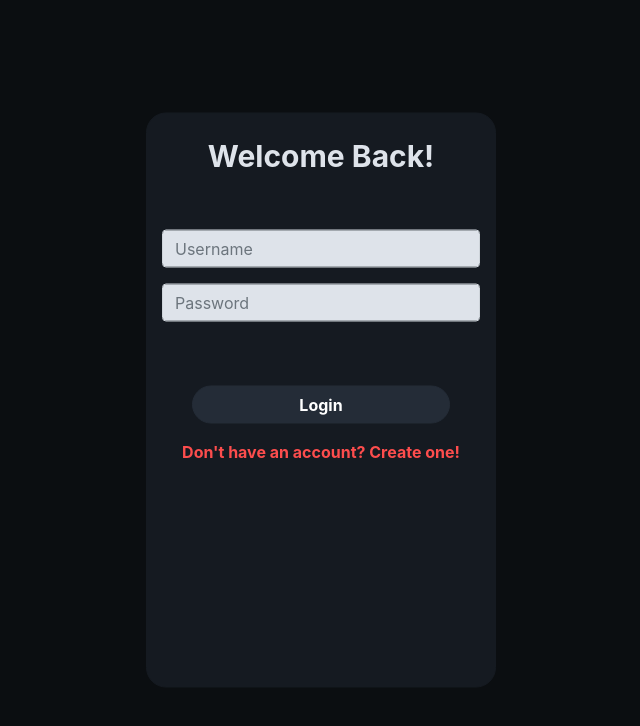
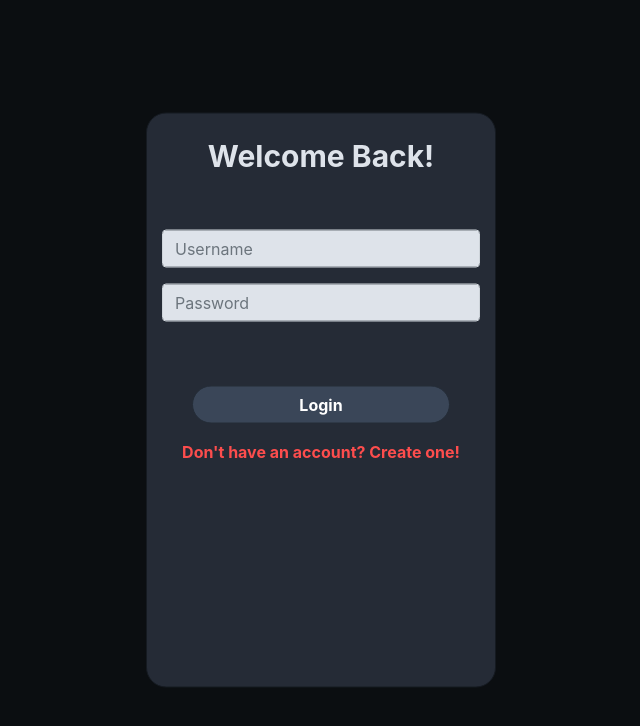
Before and after one commit to Jonathan204/SyncStream, a React (Create React App) app in the folder client/: page / in a window 1280 px wide. Shown: the top 726 px of the page, without its empty margins (319-959 px from the left). Built offline with nearby package versions, Linux system fonts and the light colour scheme; no server answers.

Commit message:
colour adjustments for better visibility

```diff
--- a/client/src/components/Account/styles.css
+++ b/client/src/components/Account/styles.css
@@ -22,18 +22,18 @@
   margin-left: 30px;
   margin-right: 30px;
   font-weight: bold;
-  background-color: #242c37;
+  background-color: #3a4658;
   border-color: #242c37;
 }
 
 .submit-button:hover {
-  background-color: #323d4d;
-  border-color: #323d4d;
+  background-color: #4d5d75;
+  border-color: #4d5d75;
 }
 
 .submit-button:focus:hover {
-  background-color: #323d4d !important;
-  border-color: #323d4d !important;
+  background-color: #4d5d75;
+  border-color: #4d5d75;
 }
 
 .submit-button:disabled {
@@ -46,6 +46,9 @@
   border-color: #242c37 !important;
 }
 
+/*
+  background-color: #151a21;
+  */
 .account-window {
   height: 575px;
   width: 350px;
@@ -54,7 +57,7 @@
   align-items: center;
   border-radius: 20px;
   border-color: #151a21 !important;
-  background-color: #151a21;
+  background-color: #252b36;
   color: #dee3ea;
   margin: 0;
   position: absolute;
--- a/client/src/components/Map/InfoWindow/styles.css
+++ b/client/src/components/Map/InfoWindow/styles.css
@@ -36,7 +36,7 @@
   position: relative;
   width: 100%;
   background-color: white;
-  box-shadow: 0px 0px 7px 2px rgba(0, 0, 0, 0.3);
+  border-radius: 10px;
   padding: 8px;
   font-size: 12px;
 }
--- a/client/src/components/Profile/styles.css
+++ b/client/src/components/Profile/styles.css
@@ -16,6 +16,7 @@
 .card-style {
   /*color: black;*/
   border-color: #242c37;
+  background-color: #3f4857;
   color: #dee3ea;
   border-radius: 10px;
   border-width: thick;
@@ -73,5 +74,6 @@
 }
 #card-body-style {
   /*background-color: white;*/
-  background-color: #151a21;
+  background-color: #3f4857;
+  border-radius: 10px;
 }
```
